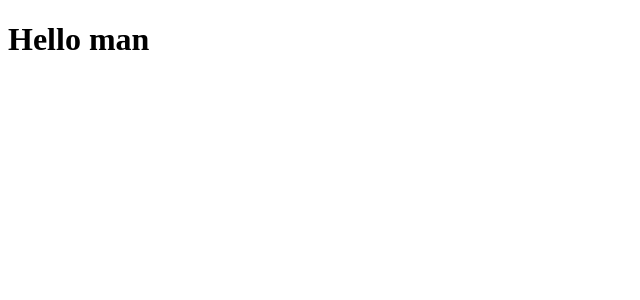
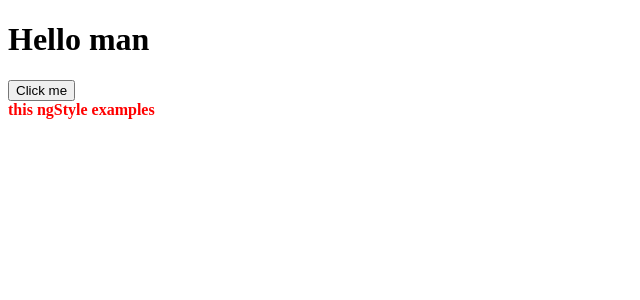
Before and after one commit to m4mean/AngularFirst, an Angular app: page / in a window 1280 px wide. Shown: the top 300 px of the page, without its empty margins (0-640 px from the left). Built offline with nearby package versions, Linux system fonts and the light colour scheme.

Commit message:
directives short examples

```diff
--- a/src/app/app.component.ts
+++ b/src/app/app.component.ts
@@ -4,9 +4,19 @@ import { Component } from '@angular/core';
   selector: 'app-root',
   // templateUrl: './app.component.html',
   // template mai hum direct text echo karva skte hai but templateurl mai file print karava skte hai
-  template : '<h1>Hello man</h1>',
+  template : `<h1>Hello man</h1> <button (click)="btnClick()">Click me</button>
+  <!--ngIf this div is hide and show depend on variable this is structural-->
+            <p *ngIf="chif">Hello man how are you</p>
+            <div [ngStyle]="{'color':'red','font-weight':'bold'}">this ngStyle examples</div>
+  `,
   styleUrls: ['./app.component.css']
 })
 export class AppComponent {
   title = 'my-app';
+  chif = false;
+  // this is components directives
+  btnClick() {
+    alert('working');
+  }
+
 }
```
Also changed, not shown: 1 other file (tests, documents, lock files or other folders).
